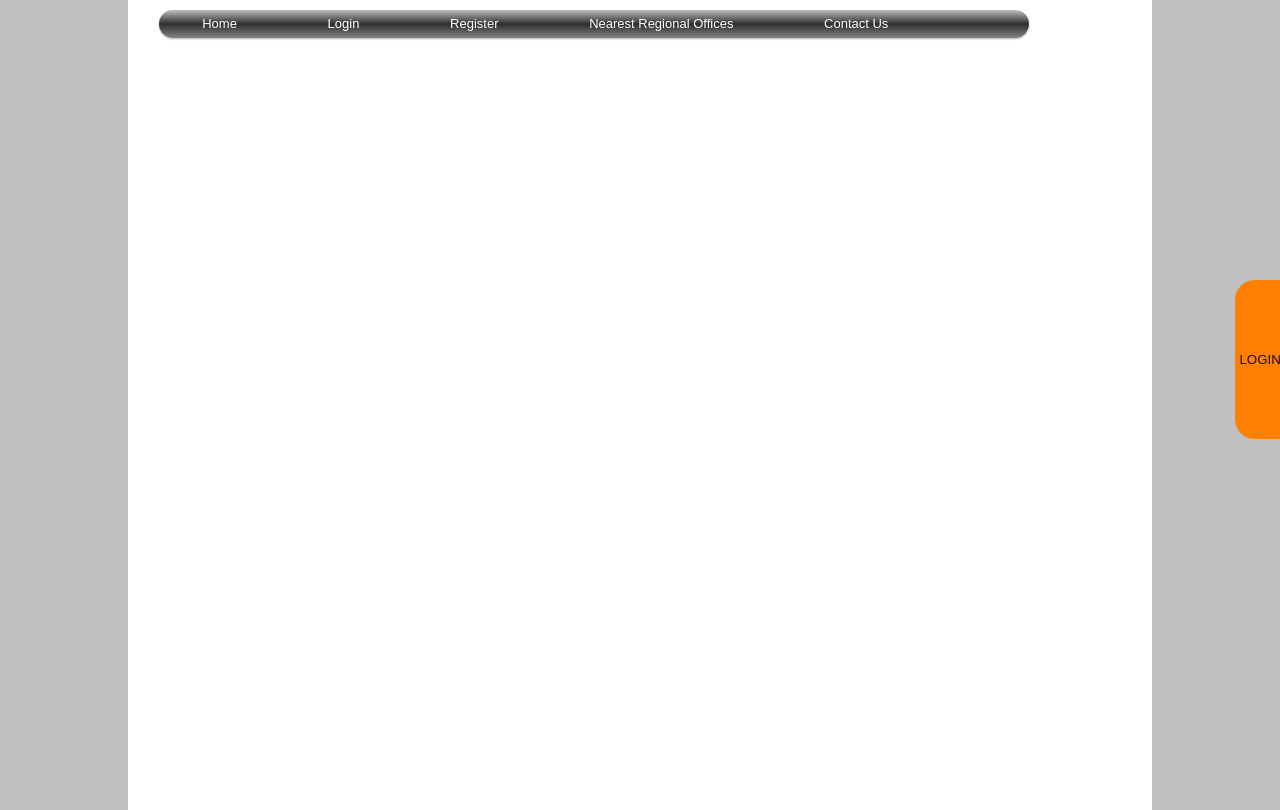
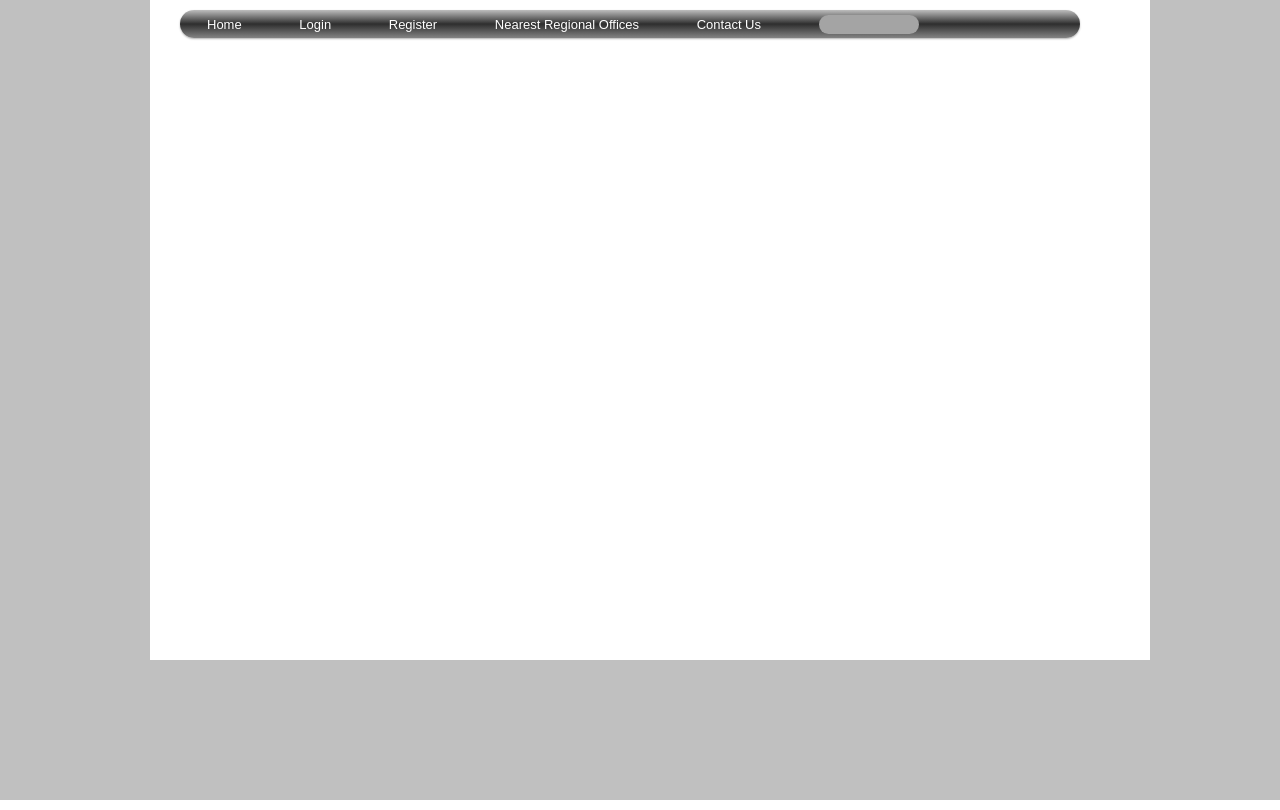
Before and after one commit to unique1D/UID, a PHP site: page / in a window 1280 px wide. Run offline with PHP 8.4, Linux system fonts and the light colour scheme.

Commit message:
Converted % to px in CSS and added the search box

```diff
--- a/css/style.css
+++ b/css/style.css
@@ -7,20 +7,17 @@ body{
 	margin :0%;
 	padding: 0%;
 	font-family :Ubuntu ,sans-serif;
-	overflow-y:hidden;
-	overflow-x : hidden;
 }
 #web{
 	margin:0px;
-	margin-left: 10%;
-	margin-right :10%;
-	width : 80%;
-	height:100%;
+	width : 1000px;
+	height :650px;
 	background:white;
 	padding-top:10px;
-	display : inline-block;
+	display :relative;
 	margin-bottom: 0px;
-
+	position :relative;
+	left : 150px;
 }
 #web ul{
 		background : #BDBDBD;
@@ -28,7 +25,7 @@ body{
 		-moz-border-radius:  20px 20px 20px 20px ;
 		position:relative;
 		left:3%;
-		width:85%;
+		width: 900px;
 		background : -webkit-gradient(linear, left top, left bottom,from(#BDBDBD),color-stop(0.5,#2E2E2E),to(#848484));
 		background : -moz-linear-gradient(top,#BDBDBD,#2E2E2E 50% ,#848484);
 		font :  13px/19px "Ubuntu", sans-serif;
@@ -40,8 +37,8 @@ body{
 	padding : 10px;
 	padding-top:0.5%;
 	padding-bottom:0.5%;
-	padding-left: 5%;
-	padding-right: 5%;
+	padding-left: 3%;
+	padding-right: 3%;
 	padding -left: 40px;
 	color : white;
 	-webkit-border-radius : 20px 20px 20px 20px;
@@ -50,9 +47,21 @@ body{
 #web ul li:hover{
 background :black;
 }
+#web ul li:last-child:hover{
+	background : transparent;
+}
 #web ul li a{
 	text-decoration:none;
 	color : white;
+}
+/*---------------------Text Box----------------------------------------------*/
+
+#text {
+	-webkit-border-radius : 10px 10px 10px 10px;
+	-moz-border-radius : 10px 10px 10px 10px;
+	border-color : transparent;
+	width : 100px;
+	background : #A4A4A4;
 }
 /* -------- CSS for Login  Window----------------------------------------*/
 
@@ -61,8 +70,8 @@ background :black;
 	margin : 0px;
 	padding : 0px;
 	position : absolute;
-	left : 96.5%;
-	top : 35%;
+	left : 1313px;
+	top : 224px;
 }
 
 #lbutton{
@@ -82,14 +91,14 @@ background :black;
 	margin:0px;
 	border : 1px solid black;
 	width : 250px;
-
 	padding : 88%;
 	-moz-padding-end: 90%;
 	-webkit-border-radius : 0px 20px 20px 0px;
 	-moz-border-radius:0px 20px 20px 0px;
 	display : inline-block;
-	position :absolute;
+	position : absolute;
 	border-left : 0px;
 	top : 1px;
 	left : 50px;
+	display : none;
 }
--- a/index.html
+++ b/index.html
@@ -16,6 +16,7 @@
 				<li>Register</li>
 				<li>Nearest  Regional Offices</li>
 				<li>Contact Us</li>
+				<li><input type="text" onfocus="focused()" onBlur="blurred()" id="text"></li>
 			</ul>
 		</div>
 		<div id="">
--- a/js/script.js
+++ b/js/script.js
@@ -1,11 +1,9 @@
 var i=1;
 function clicked(){
 		if(i==1){
+			$('#loginbox').css('display','inline');
 			$('#login').animate({
-				"left": "74%"
-			});
-			$('#web').animate({
-				"left" : "67.5%"
+				"left": "1000px"
 			});
 			console.log("hello");
 			$('#lbutton').css('background','#AEB404');
@@ -15,17 +13,20 @@ function clicked(){
 		}
 		else{
 			$('#login').animate({
-				"left": "96.5%"
+				"left": "1313px"
 			});
 			$('#lbutton').css('background','#FF8000');
 			document.getElementById('lbutton').value="LOGIN";
 			i=1;
 			return;
+
 		}
 }
 $(document).ready(function(){
 	$('#lbutton').click(function(){
 		clicked();
+		if(i==1)
+		setTimeout(function(){$('#loginbox').css('display','none');},500);
 	});
 	$('#lb').click(function(e){
 		e.preventDefault();
@@ -33,3 +34,15 @@ $(document).ready(function(){
 	});
 
 });
+function focused(){
+	$('#text').animate({
+		"width" : "170px"
+	},"slow");
+	$('#text').css('background','#F7F8E0');
+}
+function blurred(){
+	$('#text').animate({
+		"width" : "100px"
+	},"slow");
+	$('#text').css('background','#A4A4A4');
+}
```
